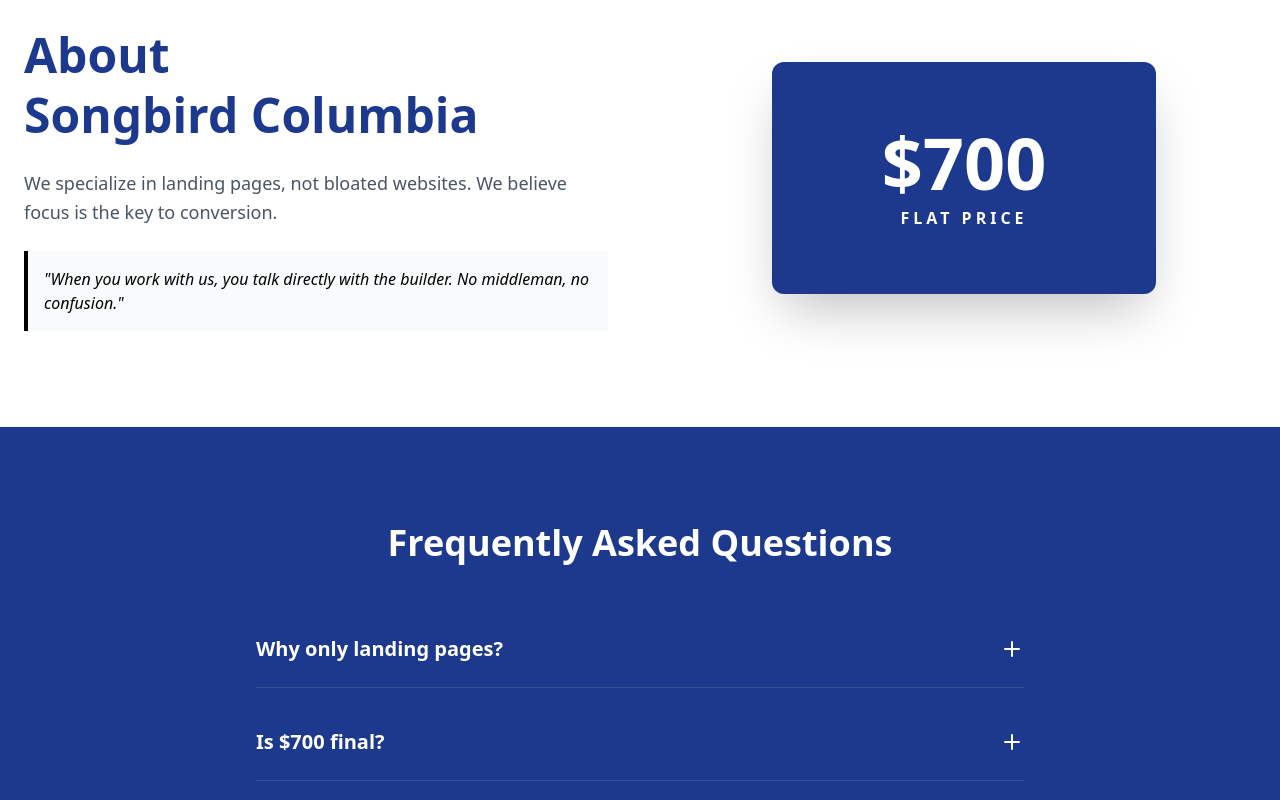
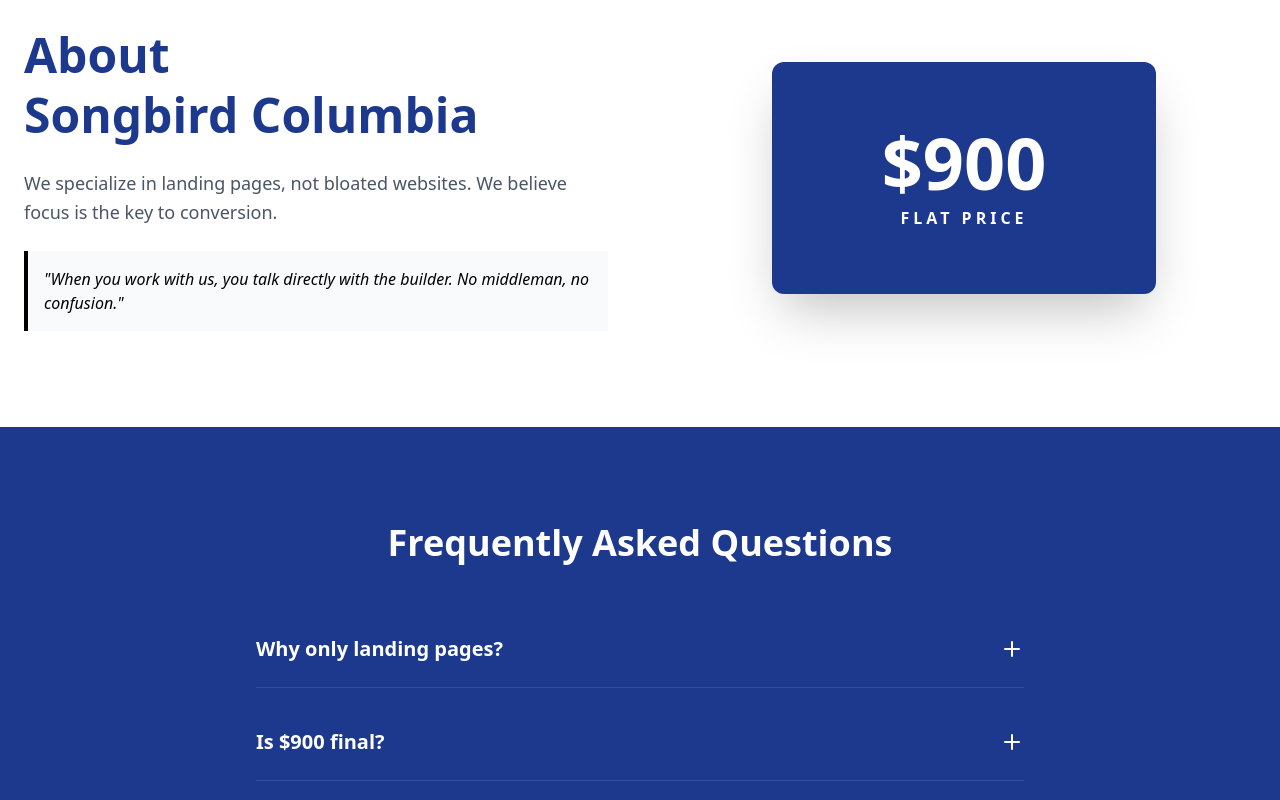
Before and after one commit to scancelafraga/songbird-crm, a React (Vite) app: page / in a window 1280 px wide. Shown: the part 1720-2520 px from the top of the page. Built offline with nearby package versions, Linux system fonts and the light colour scheme.

Commit message:
price update to 900

```diff
--- a/src/App.tsx
+++ b/src/App.tsx
@@ -494,7 +494,7 @@
     <div className="flex justify-center">
       <div className="bg-blue-900 text-white p-10 md:p-16 rounded-xl text-center w-full max-w-sm shadow-2xl">
         {/* ACÁ CAMBIAMOS EL PRECIO */}
-        <span className="block text-7xl font-black mb-2">$700</span>
+        <span className="block text-7xl font-black mb-2">$900</span>
         <span className="uppercase tracking-[4px] font-bold text-black-600">Flat Price</span>
       </div>
     </div>
@@ -508,7 +508,7 @@
             <div className="space-y-4">
               {[
                 { q: "Why only landing pages?", a: "Because focus converts. A single goal yields better results." },
-                { q: "Is $700 final?", a: "Yes, it's a flat price for a professional landing page." },
+                { q: "Is $900 final?", a: "Yes, it's a flat price for a professional landing page." },
                 { q: "Do you offer revisions?", a: "Yes, we iterate until you're happy with the result." },
                 { q: "Who do I talk to?", a: "You talk directly with the builder of your site." }
               ].map((item, index) => (
```
